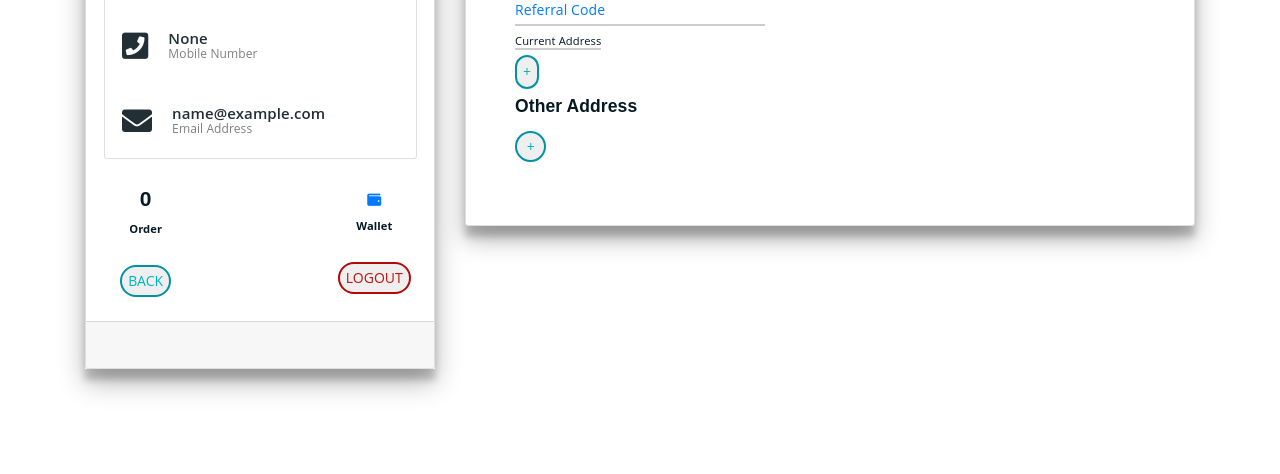
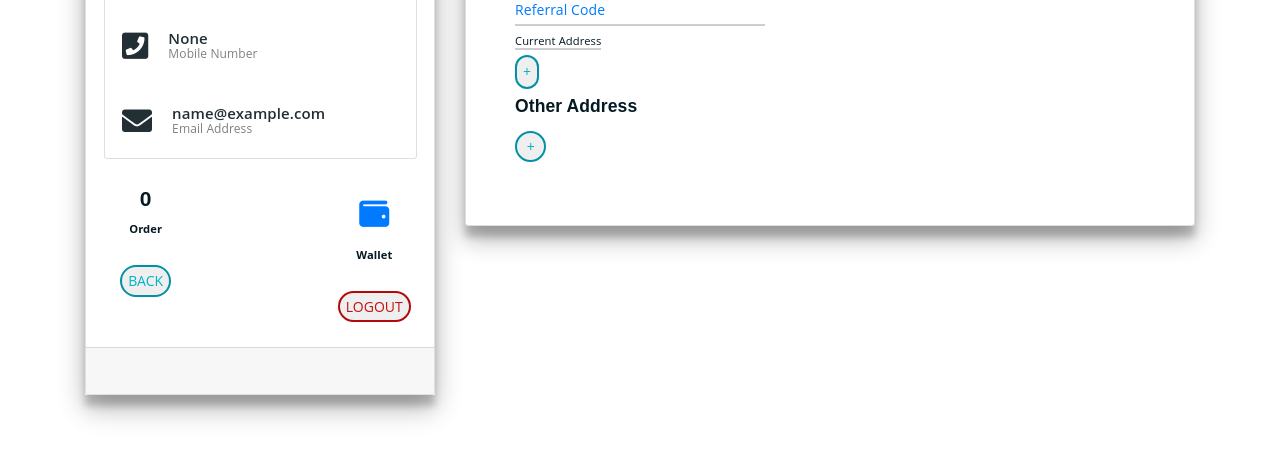
Before and after one commit to jasirck/Fruitkha-aws, a Django app: page /account in a window 1280 px wide. Shown: the part 316-790 px from the top of the page. Run offline with Django 5.2, Linux system fonts and the light colour scheme; the visitor is signed in with stand-in values (Sample User, id 1); data comes from the database, SQL or seed files in the repository; data that the repository does not hold is empty; some libraries are stand-ins or nearby versions.

Commit message:
Wallet icon3

```diff
--- a/account/templates/account_base.html
+++ b/account/templates/account_base.html
@@ -97,7 +97,7 @@
                     <small class="mb-0 font-weight-bold"></small><br><br>
                   </div>
                   <div class="col p-2">
-                    <a href="/wallet" class="mb-1 line-height-6" > <i class="fa-solid fa-wallet"></i></a><br>
+                    <a href="/wallet" class="mb-1 line-height-5" style="font-size: 30px;"> <i class="fa-solid fa-wallet"></i></a><br>
                     <small class="mb-0 font-weight-bold">Wallet</small>
                     <a  href="/logout_user"  ><button style="margin-top: 25px;" class="a_logout">LOGOUT</button></a>
                   </div>
```
